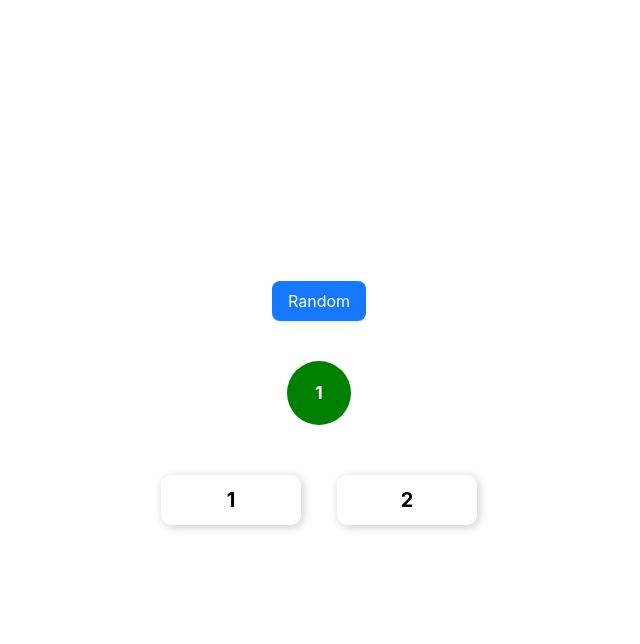
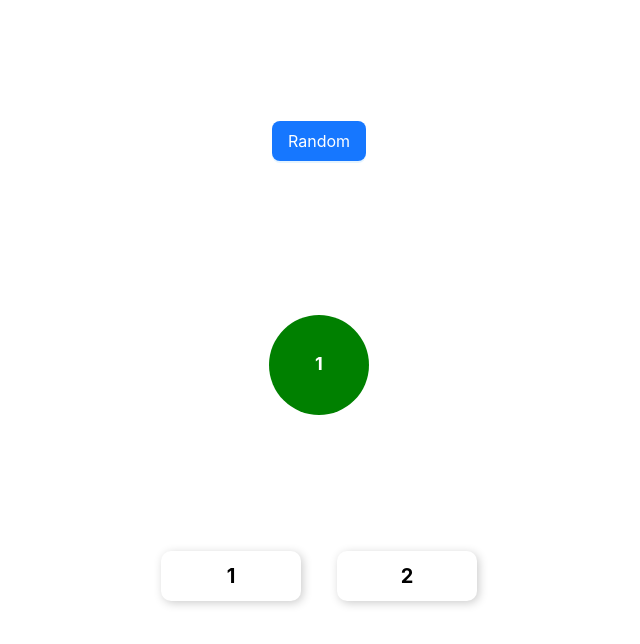
Before and after one commit to seikyo-cho-lvgs/random, a Next.js app: page / in a window 1280 px wide. Both pictures are taken after a click on the button "Random". Shown: the top 644 px of the page, without its empty margins (321-961 px from the left). Built offline with nearby package versions, Linux system fonts and the light colour scheme.

Commit message:
change layout

```diff
--- a/pages/index.js
+++ b/pages/index.js
@@ -10,11 +10,12 @@ const Random = () => {
   const handleClick = () => {
     const randomValue = members[Math.floor(Math.random() * members.length)];
     setValue(randomValue);
-    setShowValue(!showValue);
+    setShowValue(true);
   };
 
   return (
-    <Row justify="center" align="middle" style={{ height: "100vh" }}>
+    <Col style={{ height: "100vh" }}>
+      <Row justify="center" align="middle" style={{ height: "33.33%" }}>
         <Col span={24}>
           <Row justify="center">
             <Col>
@@ -23,20 +24,30 @@ const Random = () => {
               </Button>
             </Col>
           </Row>
-        <Row justify="center">
-          <Col
+        </Col>
+      </Row>
+      <Row justify="center" style={{ height: "33.33%" }}>
+        <Col span={24}>
+          {showValue && (
+            <div
               style={{
-              display: showValue ? "block" : "none",
                 textAlign: "center",
                 marginTop: "40px",
-              marginBottom: "40px"
+                marginBottom: "40px",
               }}
             >
-            <Avatar size={64} style={{ backgroundColor: "green", fontWeight: "bold" }}>
+              <Avatar
+                size={100}
+                style={{ backgroundColor: "green", fontWeight: "bold" }}
+              >
                 {value}
               </Avatar>
+            </div>
+          )}
         </Col>
       </Row>
+      <Row justify="center" style={{ height: "33.33%" }}>
+        <Col span={24}>
           <Row justify="center" gutter={[16, 16]}>
             {members.map((member, index) => (
               <Col key={index}>
@@ -64,6 +75,7 @@ const Random = () => {
           </Row>
         </Col>
       </Row>
+    </Col>
   );
 };
 
```
Lines whose indentation alone changed are shown as unchanged.
